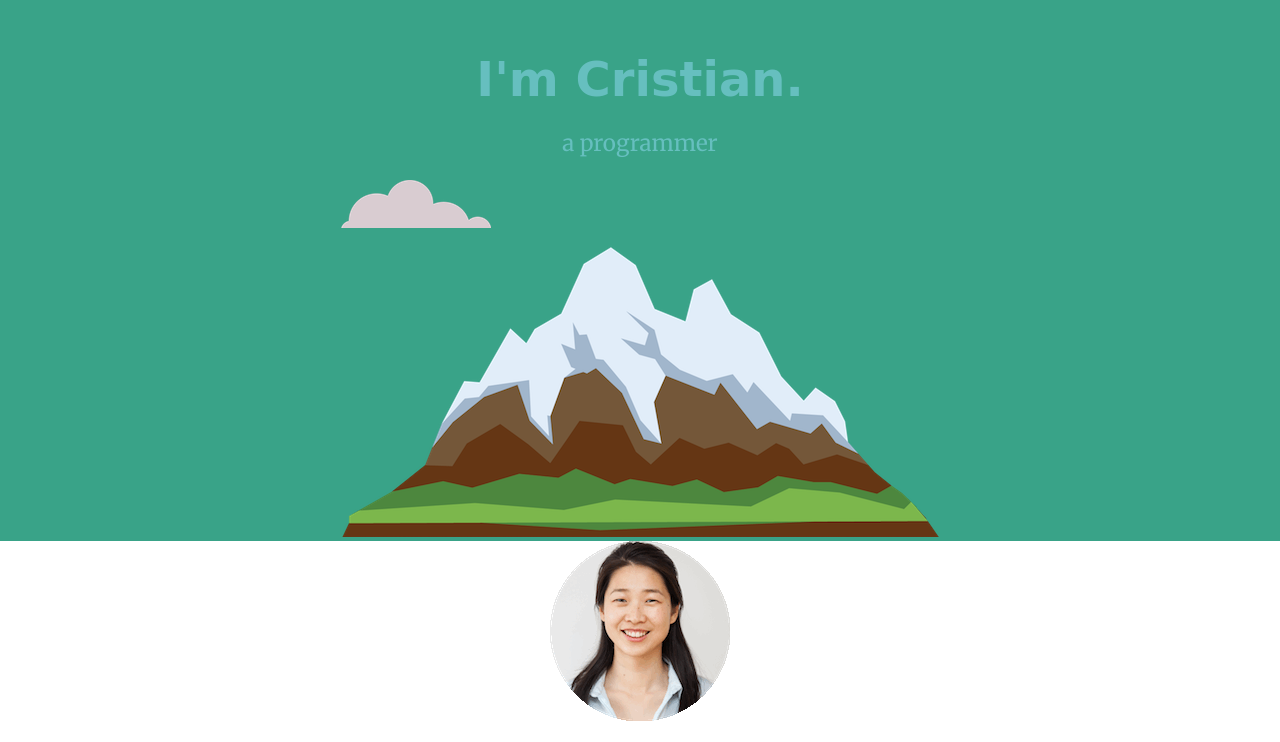
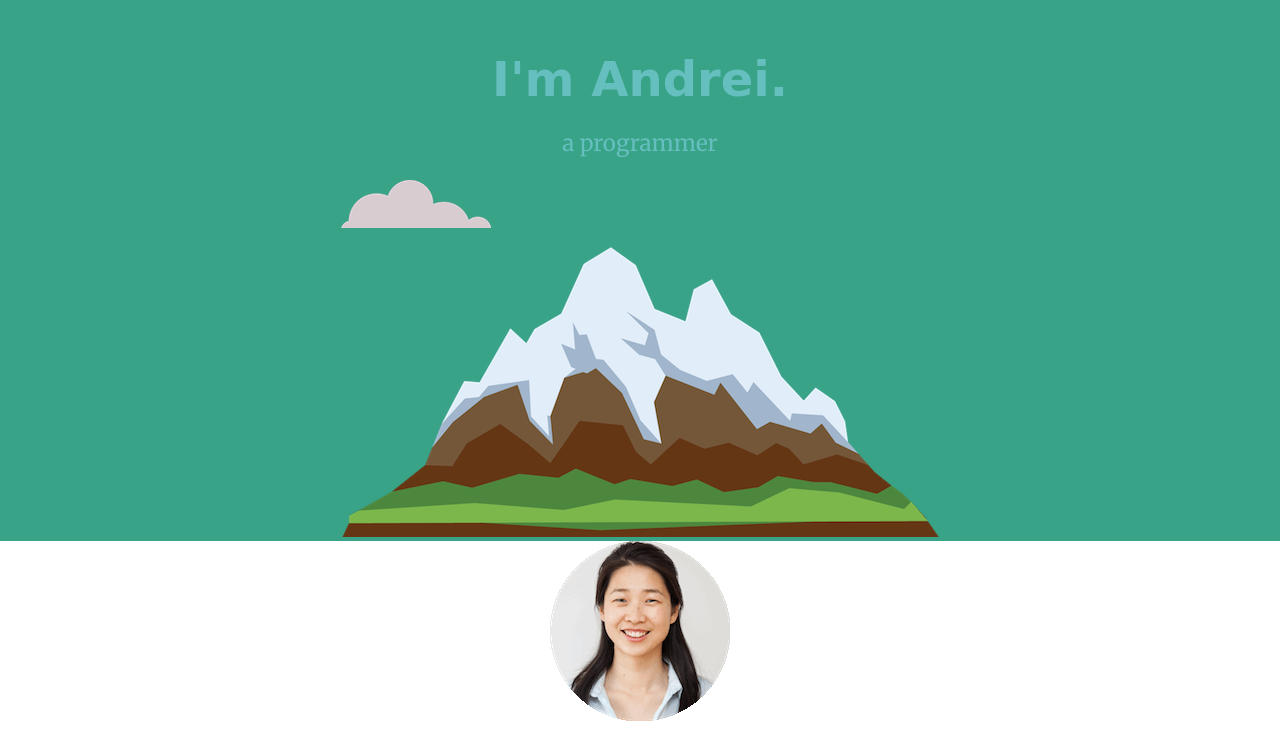
Before and after one commit to oscarmdavies/testBranch, a plain HTML site: page index.html in a window 1280 px wide. Shown: the part 51-793 px from the top of the page. Drawn offline with Linux system fonts and the light colour scheme.

Commit message:
changing index

```diff
--- a/index.html
+++ b/index.html
@@ -5,7 +5,7 @@
     <meta charset="UTF-8">
     <meta http-equiv="X-UA-Compatible" content="IE=edge">
     <meta name="viewport" content="width=device-width, initial-scale=1.0">
-    <title>Cristian Burloiu</title>
+    <title>Cristian Andrei Burloiu</title>
     <link rel="stylesheet" href="style.css">
     <link rel="shortcut icon" href="favicon.ico" type="image/x-icon">
     <link rel="preconnect" href="https://fonts.googleapis.com">
@@ -16,7 +16,7 @@
 <body>
     <div class="header-title">
         <img class="top-cloud" src="images/cloud.png" alt="cloud">
-        <h1 class="nice-name">I'm Cristian.</h1>
+        <h1 class="nice-name">I'm Andrei.</h1>
         <p class="second-name">a programmer</p>
         <img class="bottom-cloud" src="images/cloud.png" alt="cloud-2">
         <img src="images/mountain.png" alt="mountain">
```
